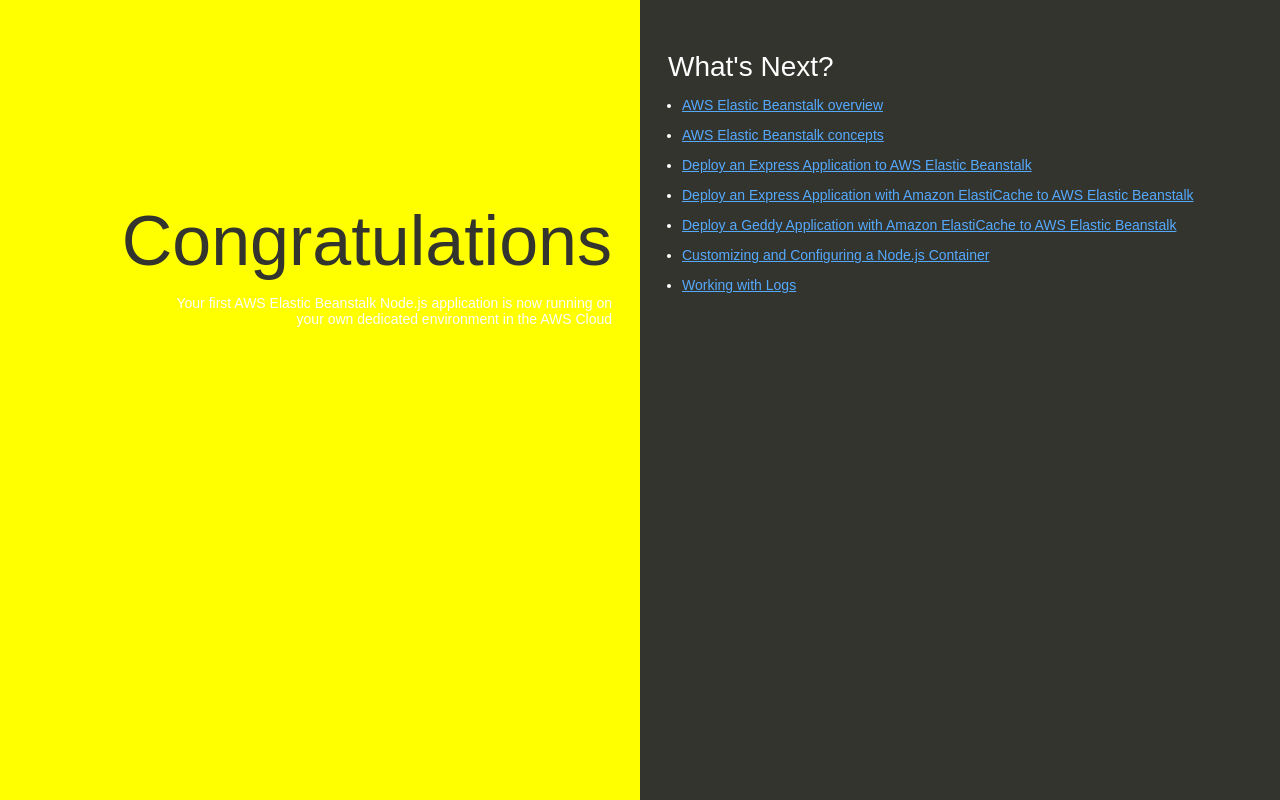
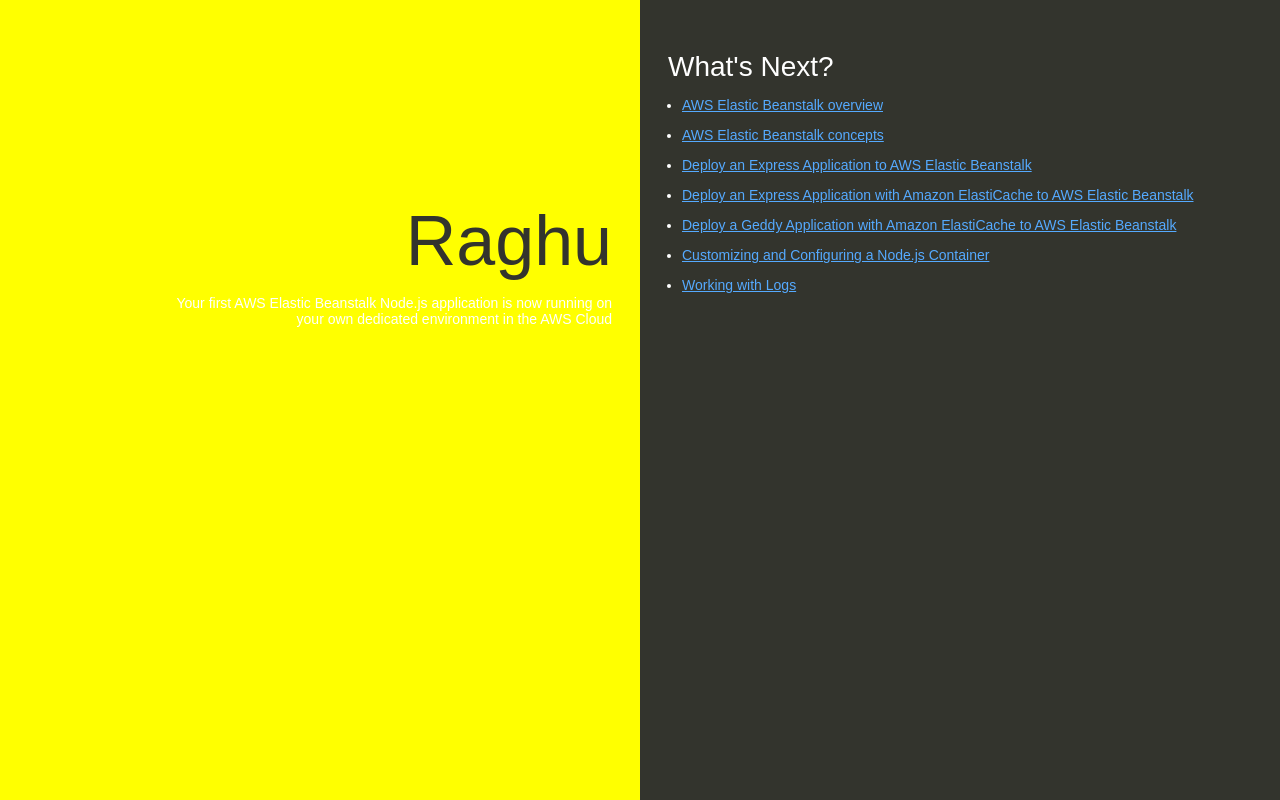
Before and after one commit to zeldebro/aws-do-co2, a website: page index.html in a window 1280 px wide. Drawn offline with Linux system fonts and the light colour scheme.

Commit message:
Update index.html

```diff
--- a/index.html
+++ b/index.html
@@ -74,7 +74,7 @@
   </head>
   <body>
     <div class="textColumn">
-      <h1>Congratulations</h1>
+      <h1>Raghu</h1>
       <p>Your first AWS Elastic Beanstalk Node.js application is now running on your own dedicated environment in the AWS Cloud</p>
     </div>
     <div class="linksColumn">
```
